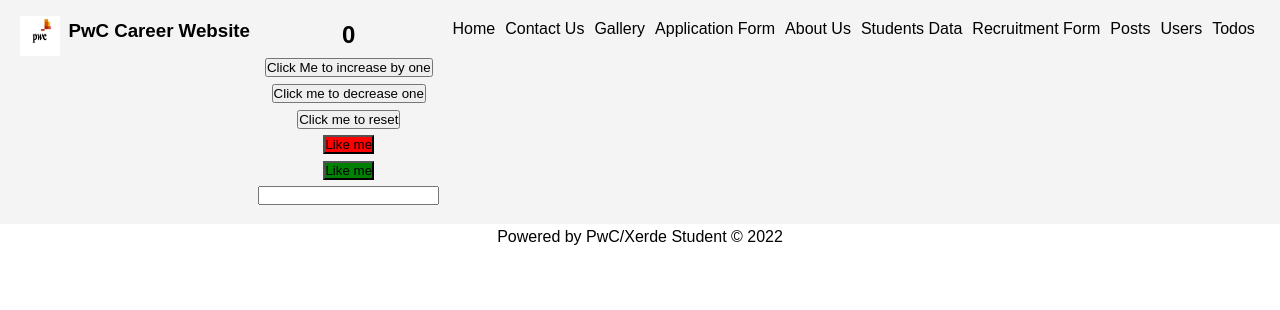
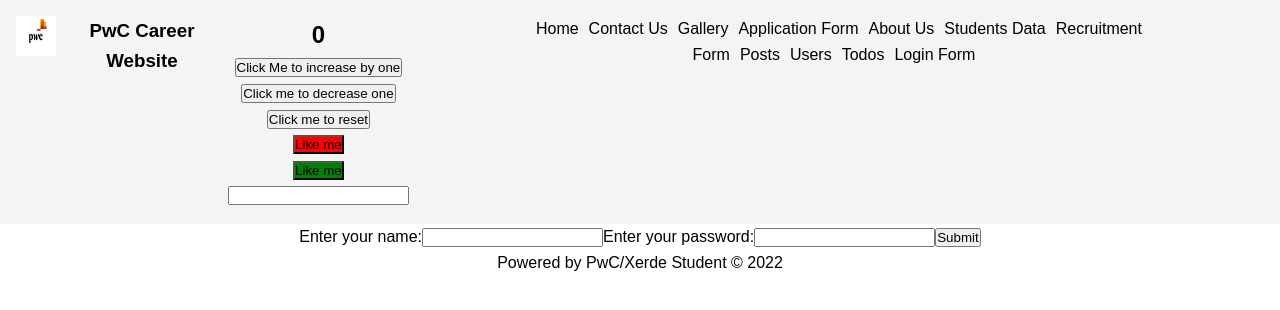
Before and after one commit to royalboe/react-app-one, a React (Create React App) app: page /LoginForm in a window 1280 px wide. Shown: the top 310 px of the page. Built offline with nearby package versions, Linux system fonts and the light colour scheme.

Commit message:
new commits

```diff
--- a/src/App.js
+++ b/src/App.js
@@ -27,6 +27,7 @@ import RecruitmentForm from "./pages/RecruitmentForm";
 import Posts from "./pages/Posts";
 import Todos from "./pages/Todo";
 import Users from "./pages/Users";
+import LoginForm from "./pages/LoginForm";
 
 function App() {
   return (
@@ -44,6 +45,7 @@ function App() {
           <Route path={"/Posts"} element={<Posts />} />
           <Route path={"/Users"} element={<Users />} />
           <Route path={"/Todos"} element={<Todos />} />
+          <Route path={"/LoginForm"} element={<LoginForm />} />
         </Routes>
         <Footer />
       </BrowserRouter>
--- a/src/components/Header.jsx
+++ b/src/components/Header.jsx
@@ -27,6 +27,7 @@ function Header() {
         <Link to="/Posts">Posts</Link>
         <Link to="/Users">Users</Link>
         <Link to="/Todos">Todos</Link>
+        <Link to="/LoginForm">Login Form</Link>
       </div>
     </header>
   );
--- /dev/null
+++ b/src/pages/LoginForm.jsx
@@ -0,0 +1,43 @@
+import React, { useState } from "react";
+import { useNavigate } from "react-router-dom";
+function LoginForm() {
+  const navigate = useNavigate();
+
+  const [username, setUsername] = useState("");
+  const [password, setPassword] = useState("");
+
+  const handleSubmit = (event) => {
+    event.preventDefault();
+    if (username && password) {
+      navigate("/Home");
+    } else {
+      alert("Enter username and password");
+    }
+  };
+
+  return (
+    <form onSubmit={handleSubmit}>
+      <label>
+        Enter your name:
+        <input
+          type="text"
+          name="username"
+          value={username}
+          onChange={(e) => setUsername(e.target.value)}
+        />
+      </label>
+      <label>
+        Enter your password:
+        <input
+          type="password"
+          name="password"
+          value={password}
+          onChange={(e) => setPassword(e.target.value)}
+        />
+      </label>
+      <input type="submit" />
+    </form>
+  );
+}
+
+export default LoginForm;
--- a/src/pages/Posts.jsx
+++ b/src/pages/Posts.jsx
@@ -27,15 +27,28 @@ const Posts = () => {
     return (
       <div>
         <h1>These are my posts</h1>
-        {posts &&
-          posts.map((post, index) => {
-            return (
-              <div>
-                <h3 key={post.id}>{`Title: ${post.title}`}</h3>
-                <p>{`Body: ${post.body}`}</p>
-              </div>
-            );
-          })}
+        <table>
+          <thead>
+            <tr>
+              <td>User Id</td>
+              <td>Title</td>
+              <td>Body</td>
+            </tr>
+          </thead>
+          <tbody>
+            {posts &&
+              posts.map((post, index) => {
+                return (
+                  <tr key={post.id}>
+                    <td>{post.userId}</td>
+                    <td>{post.title}</td>
+                    <td>{post.body}</td>
+                  </tr>
+                );
+              })}
+            ;
+          </tbody>
+        </table>
       </div>
     );
 };
```
Also changed, not shown: src/pages/SingleBlockPost.jsx (added).
